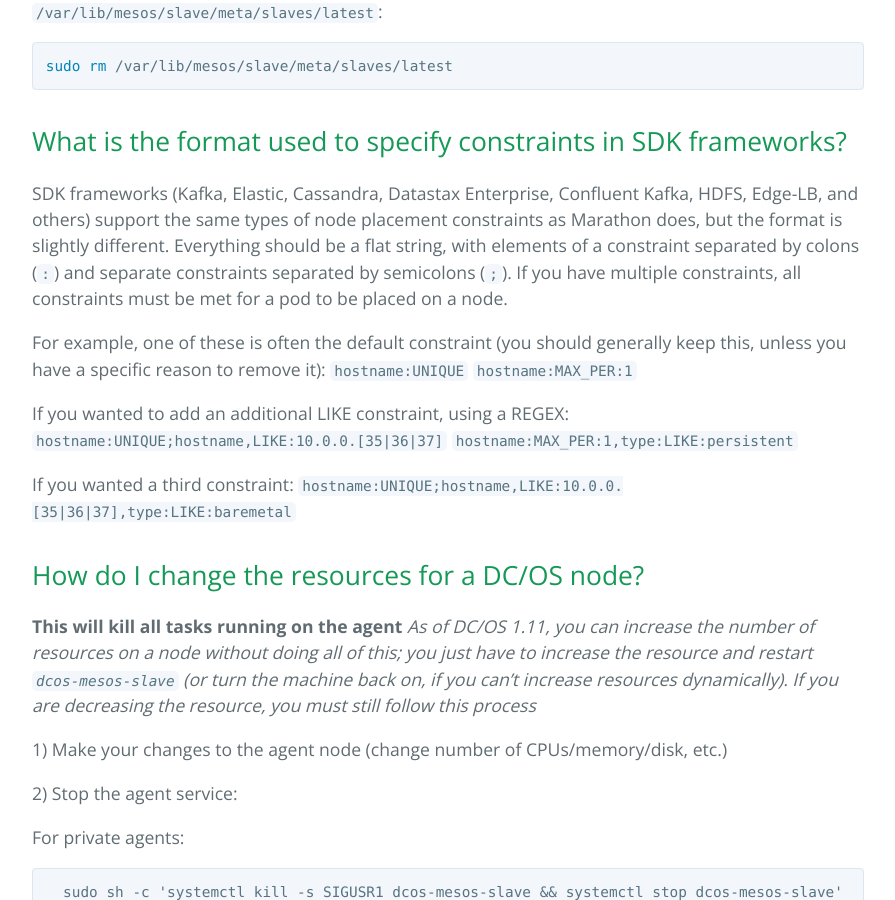
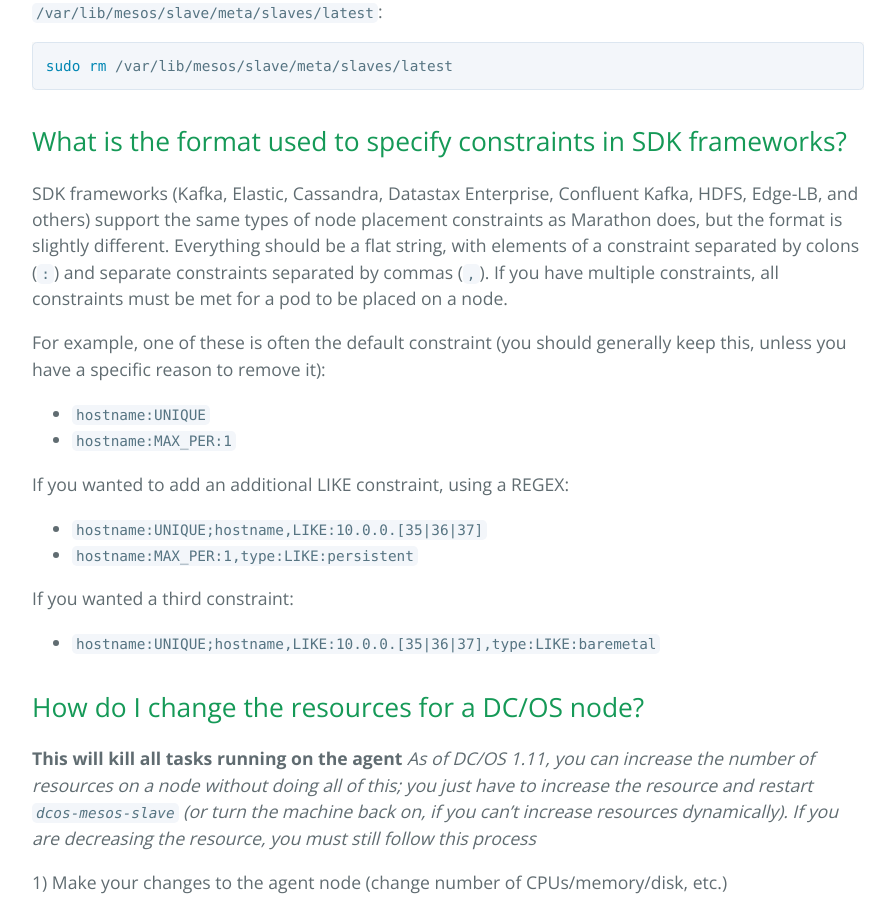
Before and after one commit to mesosphere/field-notes, a Jekyll site: the page built from docs/faqs/faq.md, in a window 1280 px wide and 900 px high, scrolled down 7680 px. Shown: the whole window, without its empty margins (192-1087 px from the left). Built offline with Jekyll 4.4.1, drawn with Linux system fonts in a browser that asks for light colours; our own code applies the rules of GitHub Pages for plain Markdown files.

Commit message:
Fix formatting and typo

````diff
--- a/docs/faqs/faq.md
+++ b/docs/faqs/faq.md
@@ -264,18 +264,18 @@ sudo rm /var/lib/mesos/slave/meta/slaves/latest
 ```
 
 ## What is the format used to specify constraints in SDK frameworks?
-SDK frameworks (Kafka, Elastic, Cassandra, Datastax Enterprise, Confluent Kafka, HDFS, Edge-LB, and others) support the same types of node placement constraints as Marathon does, but the format is slightly different.  Everything should be a flat string, with elements of a constraint separated by colons (`:`) and separate constraints separated by semicolons (`;`).  If you have multiple constraints, all constraints must be met for a pod to be placed on a node.
+SDK frameworks (Kafka, Elastic, Cassandra, Datastax Enterprise, Confluent Kafka, HDFS, Edge-LB, and others) support the same types of node placement constraints as Marathon does, but the format is slightly different.  Everything should be a flat string, with elements of a constraint separated by colons (`:`) and separate constraints separated by commas (`,`).  If you have multiple constraints, all constraints must be met for a pod to be placed on a node.
 
 For example, one of these is often the default constraint (you should generally keep this, unless you have a specific reason to remove it):
-`hostname:UNIQUE`
-`hostname:MAX_PER:1`
+* `hostname:UNIQUE`
+* `hostname:MAX_PER:1`
 
 If you wanted to add an additional LIKE constraint, using a REGEX:
-`hostname:UNIQUE;hostname,LIKE:10.0.0.[35|36|37]`
-`hostname:MAX_PER:1,type:LIKE:persistent`
+* `hostname:UNIQUE;hostname,LIKE:10.0.0.[35|36|37]`
+* `hostname:MAX_PER:1,type:LIKE:persistent`
 
 If you wanted a third constraint:
-`hostname:UNIQUE;hostname,LIKE:10.0.0.[35|36|37],type:LIKE:baremetal`
+* `hostname:UNIQUE;hostname,LIKE:10.0.0.[35|36|37],type:LIKE:baremetal`
 
 
 
````
